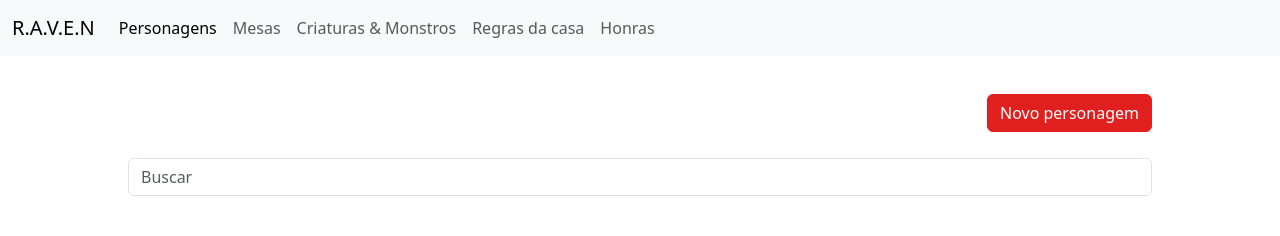
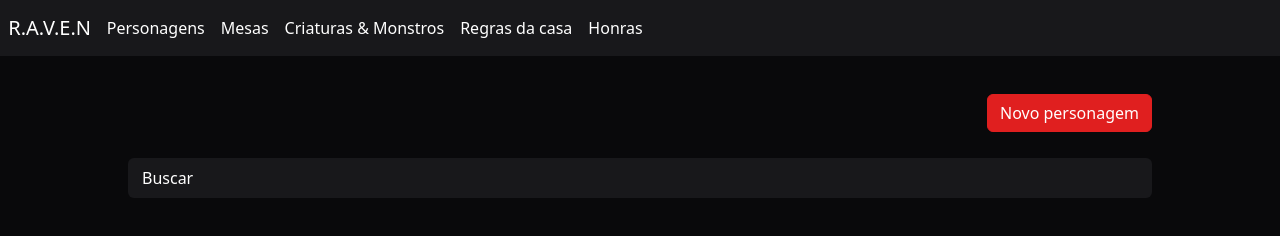
Before and after one commit to Patojoseph/Projeto-D, a plain HTML site: page html/pesonagens.html in a window 1280 px wide. Drawn offline with nearby package versions, Linux system fonts and the light colour scheme.

Commit message:
estilização e reorganização das páginas

```diff
--- /dev/null
+++ b/css/personagens.css
@@ -0,0 +1,74 @@
+/*Bakcground e configurações gerais*/
+.TextoGeral{
+    color: #fff;
+    border-bottom: 2px solid transparent;
+    transition: 0.6s ease;
+}
+
+.TextoGeral:hover{
+    color: #e01f1f;
+    border-bottom: 2px solid #e01f1f;
+}
+
+body{
+    background-color: #09090B;
+}
+
+
+/*Configurações espéficas*/
+#NovoPersonagem-DIV{
+    margin-right: 10%;
+    margin-top: 3%;
+    margin-bottom: 2%;
+}
+
+#NovoPersonagem-BTN{
+    background-color: #e01f1f;
+    border-color: #e01f1f;
+    font-weight: 450;
+}
+
+#NovoPersonagem-BTN:hover{
+    background-color: #ca1919;
+    border-color: #ca1919;
+}
+
+#lb-Barra_de_pesquisa{
+    margin: auto;
+    width: 80%;
+}
+
+.nav{
+    background-color: #18181B;
+}
+
+.menu-aberto{
+    width: 8%;
+    height: 8%;
+    margin-bottom: 1%;
+}
+
+#menu-aberto{
+    width: 100%;
+    height: 100%;
+}
+
+#Titulo{
+    margin-left: 10%;
+}
+
+#busca{
+    color: #fff;
+    background: #18181B;
+    border: 2px solid transparent;
+}
+
+#busca:focus{
+    border: 2px solid #FF8C00;
+    box-shadow: none;
+}
+
+#busca::placeholder{
+    color: #fff;
+    font-size: medium;
+}
--- a/html/personagens e criação/personagens.css
+++ /dev/null
@@ -1,21 +0,0 @@
-#NovoPersonagem-DIV{
-    margin-right: 10%;
-    margin-top: 3%;
-    margin-bottom: 2%;
-}
-
-#NovoPersonagem-BTN{
-    background-color: #e01f1f;
-    border-color: #e01f1f;
-    font-weight: 450;
-}
-
-#NovoPersonagem-BTN:hover{
-    background-color: #ca1919;
-    border-color: #ca1919;
-}
-
-#lb-Barra_de_pesquisa{
-    margin: auto;
-    width: 80%;
-}
--- a/html/personagens e criação/pesonagens.html
+++ b/html/pesonagens.html
@@ -5,35 +5,35 @@
         <meta name="viewport" content="width=device-width, initial-scale=1">
         <title>Projeto D</title>
         <link href="https://cdn.jsdelivr.net/npm/bootstrap@5.3.3/dist/css/bootstrap.min.css" rel="stylesheet" integrity="sha384-QWTKZyjpPEjISv5WaRU9OFeRpok6YctnYmDr5pNlyT2bRjXh0JMhjY6hW+ALEwIH" crossorigin="anonymous">
-        <link rel="stylesheet" href="./personagens.css">
+        <link rel="stylesheet" href="../css/personagens.css">
         <!---->
   </head>
   <body>
     <script src="https://cdn.jsdelivr.net/npm/bootstrap@5.3.3/dist/js/bootstrap.bundle.min.js" integrity="sha384-YvpcrYf0tY3lHB60NNkmXc5s9fDVZLESaAA55NDzOxhy9GkcIdslK1eN7N6jIeHz" crossorigin="anonymous"></script>
     <!--Navegação inicial do site-->
-    <nav class="navbar navbar-expand-lg bg-body-tertiary">
-        <div class="container-fluid">
-          <a class="navbar-brand" href="../index.html">R.A.V.E.N</a>
-          <button class="navbar-toggler" type="button" data-bs-toggle="collapse" data-bs-target="#navbarSupportedContent" aria-controls="navbarSupportedContent" aria-expanded="false" aria-label="Toggle navigation">
-            <span class="navbar-toggler-icon"></span>
+    <nav class="navbar navbar-expand-lg nav">
+        <div class="container-fluid nav">
+          <a class="navbar-brand" href="../index.html"><span class="TextoGeral" id="Titulo">R.A.V.E.N</span></a>
+          <button class="navbar-toggler menu-aberto" type="button" data-bs-toggle="collapse" data-bs-target="#navbarSupportedContent" aria-controls="navbarSupportedContent" aria-expanded="false" aria-label="Toggle navigation" id="btn-menu-aberto">
+            <img src="../imgs/menu-aberto.png" id="menu-aberto" alt="menu-aberto">
           </button>
           <div class="collapse navbar-collapse" id="navbarSupportedContent">
-            <ul class="navbar-nav me-auto mb-2 mb-lg-0">
+            <ul class="navbar-nav me-auto mb-2 mb-lg-0 nav">
               <li class="nav-item">
-                <a class="nav-link active" aria-current="page" href="./pesonagens.html">Personagens</a>
+                <a class="nav-link active" aria-current="page" href="./pesonagens.html"><span class="TextoGeral">Personagens</span></a>
               </li>
               <li class="nav-item">
-                <a class="nav-link" href="../mesas e criação/mesas.html">Mesas</a>
+                <a class="nav-link" href="./mesas.html"><span class="TextoGeral">Mesas</span></a>
               </li>
               <li class="nav-item">
-                <a class="nav-link" href="../criaturas & monstros/criaturas&monstros.html">Criaturas & Monstros</a>
+                <a class="nav-link" href="./criaturas&monstros.html"><span class="TextoGeral">Criaturas & Monstros</span></a>
               </li>
               <li class="nav-item">
-                <a class="nav-link" href="../regras da casa/regrasdacasa.html">Regras da casa</a>
+                <a class="nav-link" href="./regrasdacasa.html"><span class="TextoGeral">Regras da casa</span></a>
               </li>
               <li class="nav-item">
                 <!--Colocar o link do catarse-->
-                <a class="nav-link" href="#">Honras</a>
+                <a class="nav-link" href="#"><span class="TextoGeral">Honras</span></a>
               </li>
             </ul>
           </div>
@@ -42,14 +42,14 @@
     <main>
         <!--Botão de criação de ficha-->
         <div class="d-flex justify-content-end" id="NovoPersonagem-DIV">
-          <button class="btn btn-primary d-block ali" id="NovoPersonagem-BTN" type="submit">Novo personagem</button>
+          <button class="btn btn-primary d-block ali" id="NovoPersonagem-BTN" type="submit"><span class="TextoGeral">Novo personagem</span></button>
         </div>
         <!--Atualizador de quantidade de fihas criadas-->
           <!--Vai aparecer somente quando tiver a quantiadade máxima de cada fixa-->
         <!--Parte de busca por nome de persongaem-->
         <form class="d-flex" role="search">
           <label for="search" id="lb-Barra_de_pesquisa">
-            <input class="form-control me-2" type="search" placeholder="Buscar" aria-label="Buscar">
+            <input class="form-control" id="busca" type="search" placeholder="Buscar" aria-label="Buscar">
           </label>
         </form>
         <!--Personagens feitos-->
```
Also changed, not shown: html/criaturas&monstros.html (renamed from html/criaturas & monstros/criaturas&monstros.html), html/init.html (deleted), html/mesas e criação/mesas.html (added), html/mesas.html (added), html/regras da casa/regrasdacasa.html (added), html/regrasdacasa.html (added), imgs/menu-aberto.png (added), imgs/peleta de cores.jfif (added).
